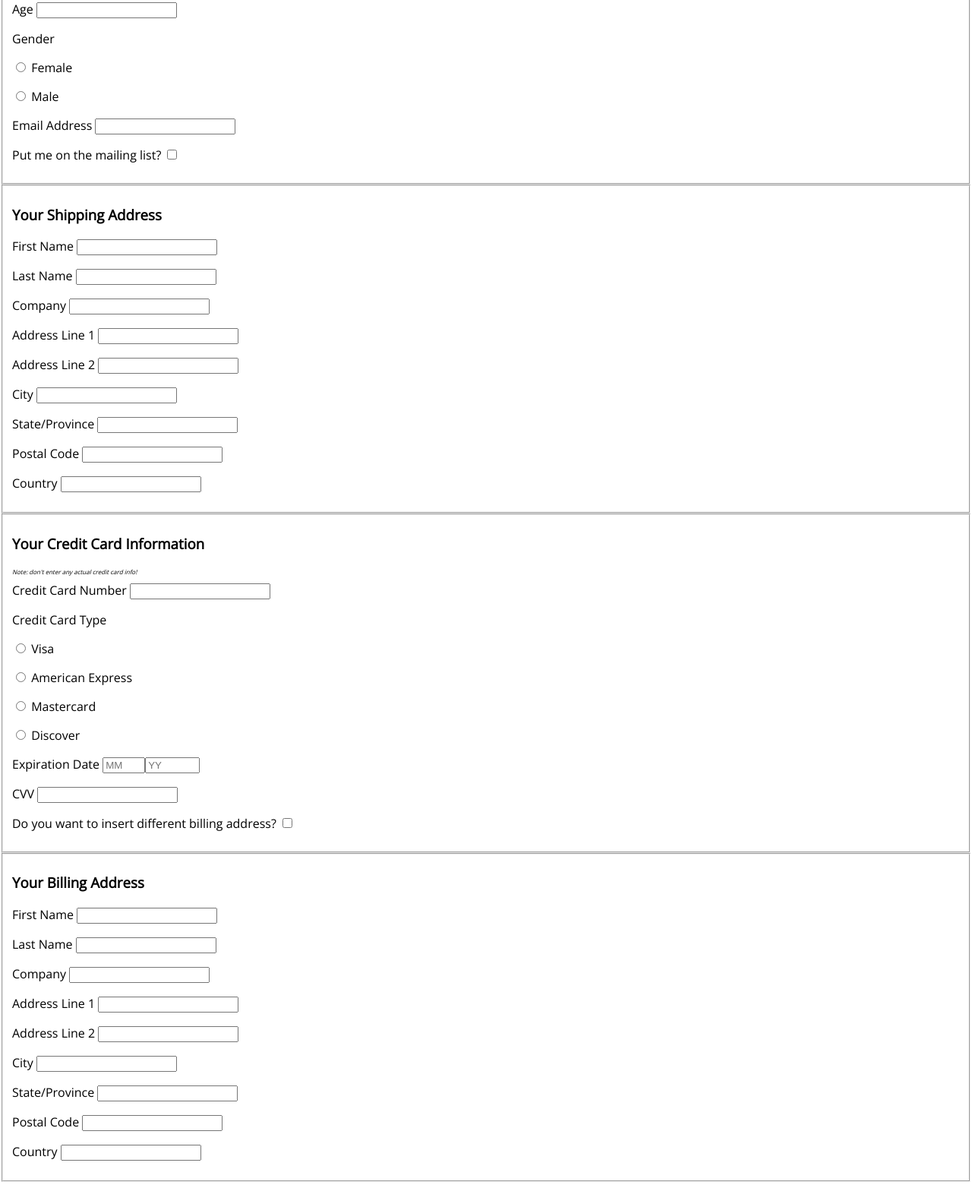
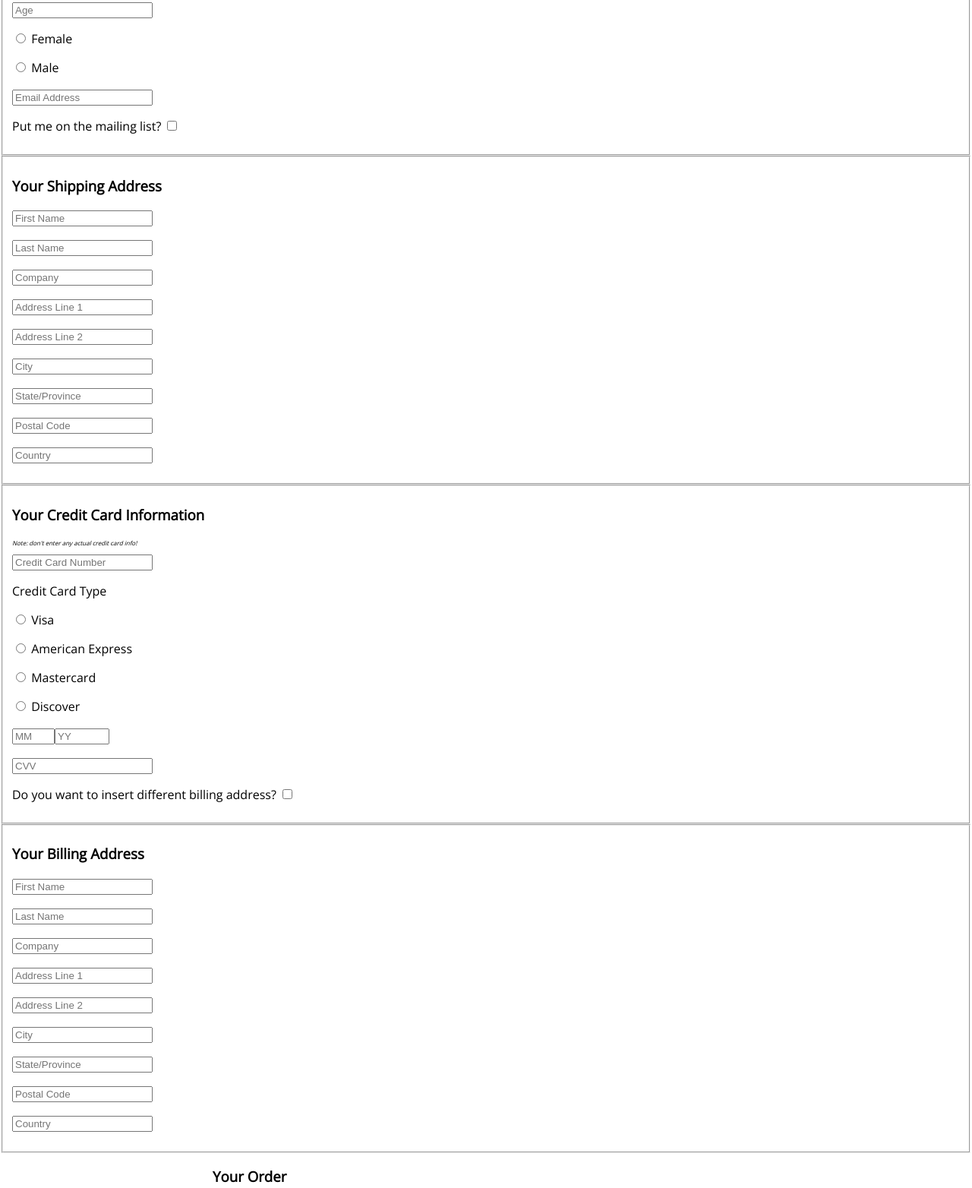
Before and after one commit to DominikaSzu/udacity-form, a plain HTML site: page index.html in a window 1280 px wide. Shown: the part 241-1805 px from the top of the page at 76% size. Drawn offline with nearby package versions, Linux system fonts and the light colour scheme.

Commit message:
Input placeholder added

```diff
--- a/css/styles.css
+++ b/css/styles.css
@@ -149,3 +149,8 @@ tr:nth-child(even) {
 .hide-it {
     display: none;
 }
+
+.off-view {
+    margin-left: -1000px;
+    position: absolute;
+}
--- a/index.html
+++ b/index.html
@@ -22,24 +22,24 @@
     <form class="form">
         <fieldset class="general-info">
             <h3>Your Name and Demographic Information</h3>
-            <label for="first-name">First Name
-      <input id="first-name" type="text" autocomplete="on" class="text-input">
+            <label for="first-name"><span class="off-view">First Name</span>
+      <input id="first-name" type="text" autocomplete="on" class="text-input" placeholder="First Name">
     </label>
-            <label for="last-name">Last Name
-      <input id="last-name" type="text" autocomplete="on" class="text-input">
+            <label for="last-name"><span class="off-view">Last Name</span>
+      <input id="last-name" type="text" autocomplete="on" class="text-input" placeholder="Last Name">
     </label>
-            <label for="age">Age
-      <input id="age" type="text" autocomplete="on" class="text-input">
+            <label for="age"><span class="off-view">Age</span>
+      <input id="age" type="text" autocomplete="on" class="text-input" placeholder="Age">
     </label>
-            <p>Gender</p>
+            <p class="off-view">Gender</p>
             <label for="female">
       <input type="radio" class="inline" name="gender"> Female
     </label>
             <label for="male">
       <input id="male" type="radio" class="inline" name="gender"> Male
     </label>
-            <label for="email">Email Address
-      <input id="email" type="text" autocomplete="on" class="text-input">
+            <label for="email"><span class="off-view">Email Address</span>
+      <input id="email" type="text" autocomplete="on" class="text-input" placeholder="Email Address">
     </label>
             <label for="mailing-list">Put me on the mailing list?
       <input id ="mailing-list" class="inline" type="checkbox">
@@ -47,39 +47,39 @@
         </fieldset>
         <fieldset class="shipping-address">
             <h3>Your Shipping Address</h3>
-            <label>First Name
-      <input type="text" autocomplete="on" class="text-input">
+            <label><span class="off-view">First Name</span>
+      <input type="text" autocomplete="on" class="text-input" placeholder="First Name">
     </label>
-            <label>Last Name
-      <input type="text" autocomplete="on" class="text-input">
+            <label><span class="off-view">Last Name</span>
+      <input type="text" autocomplete="on" class="text-input" placeholder="Last Name">
     </label>
-            <label>Company
-      <input type="text" autocomplete="on" class="text-input">
+            <label><span class="off-view">Company</span>
+      <input type="text" autocomplete="on" class="text-input" placeholder="Company">
     </label>
-            <label>Address Line 1
-      <input type="text" autocomplete="on" class="text-input">
+            <label><span class="off-view">Address Line 1</span>
+      <input type="text" autocomplete="on" class="text-input" placeholder="Address Line 1">
     </label>
-            <label>Address Line 2
-      <input type="text" autocomplete="on">
+            <label><span class="off-view">Address Line 2</span>
+      <input type="text" autocomplete="on" placeholder="Address Line 2">
     </label>
-            <label>City
-      <input type="text" autocomplete="on" class="text-input">
+            <label><span class="off-view">City</span>
+      <input type="text" autocomplete="on" class="text-input" placeholder="City">
     </label>
-            <label>State/Province
-      <input type="text" autocomplete="on" class="text-input">
+            <label><span class="off-view">State/Province</span>
+      <input type="text" autocomplete="on" class="text-input" placeholder="State/Province">
     </label>
-            <label>Postal Code
-      <input type="text" autocomplete="on" class="text-input">
+            <label><span class="off-view">Postal Code</span>
+      <input type="text" autocomplete="on" class="text-input" placeholder="Postal Code">
     </label>
-            <label>Country
-      <input type="text" autocomplete="on" class="text-input">
+            <label><span class="off-view">Country</span>
+      <input type="text" autocomplete="on" class="text-input" placeholder="Country">
     </label>
         </fieldset>
         <fieldset class="payment-info">
             <h3>Your Credit Card Information</h3>
             <div class="cc-warning"><em>Note: don't enter any actual credit card info!</em></div>
-            <label>Credit Card Number
-      <input type="text" autocomplete="on" class="text-input">
+            <label><span class="off-view">Credit Card Number</span>
+      <input type="text" autocomplete="on" class="text-input" placeholder="Credit Card Number">
     </label>
             <p>Credit Card Type</p>
             <label for="visa">
@@ -95,11 +95,11 @@
       <input id="discover" type="radio" class="inline" name="card"> Discover
     </label>
 
-            <label>Expiration Date
+            <label><span class="off-view">Expiration Date</span>
       <input type="number" placeholder="MM" min="1" max="12"  autocomplete="on"><input type="number" placeholder="YY" min="2018" max="2030" autocomplete="on">
     </label>
-            <label>CVV
-      <input type="text" autocomplete="on" class="text-input">
+            <label><span class="off-view">CVV</span>
+      <input type="text" autocomplete="on" class="text-input" placeholder="CVV">
     </label>
        <label>Do you want to insert different billing address?
            <input type="checkbox" name="same-billing-address" id="same-billing-address">
@@ -107,32 +107,32 @@
         </fieldset>
         <fieldset class="billing-address" class="hide-it">
             <h3>Your Billing Address</h3>
-            <label>First Name
-      <input type="text" autocomplete="on" class="text-input">
+            <label><span class="off-view">First Name</span>
+      <input type="text" autocomplete="on" class="text-input" placeholder="First Name">
     </label>
-            <label>Last Name
-      <input type="text" autocomplete="on" class="text-input">
+            <label><span class="off-view">Last Name</span>
+      <input type="text" autocomplete="on" class="text-input" placeholder="Last Name">
     </label>
-            <label>Company
-      <input type="text" autocomplete="on" class="text-input">
+            <label><span class="off-view">Company</span>
+      <input type="text" autocomplete="on" class="text-input" placeholder="Company">
     </label>
-            <label>Address Line 1
-      <input type="text" autocomplete="on" class="text-input">
+            <label><span class="off-view">Address Line 1</span>
+      <input type="text" autocomplete="on" class="text-input" placeholder="Address Line 1">
     </label>
-            <label>Address Line 2
-      <input type="text" autocomplete="on">
+            <label><span class="off-view">Address Line 2</span>
+      <input type="text" autocomplete="on" placeholder="Address Line 2">
     </label>
-            <label>City
-      <input type="text" autocomplete="on" class="text-input">
+            <label><span class="off-view">City</span>
+      <input type="text" autocomplete="on" class="text-input" placeholder="City">
     </label>
-            <label>State/Province
-      <input type="text" autocomplete="on" class="text-input">
+            <label><span class="off-view">State/Province</span>
+      <input type="text" autocomplete="on" class="text-input" placeholder="State/Province">
     </label>
-            <label>Postal Code
-      <input type="text" autocomplete="on" class="text-input">
+                <label><span class="off-view">Postal Code</span>
+      <input type="text" autocomplete="on" class="text-input" placeholder="Postal Code">
     </label>
-            <label>Country
-      <input type="text" autocomplete="on" class="text-input">
+                <label><span class="off-view">Country</span>
+      <input type="text" autocomplete="on" class="text-input" placeholder="Country">
     </label>
         </fieldset>
     </form>
```
